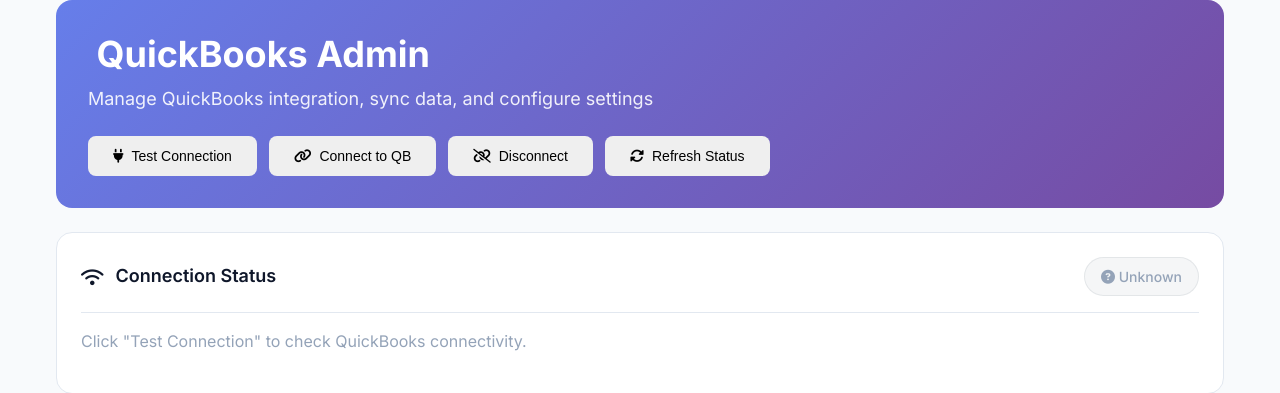
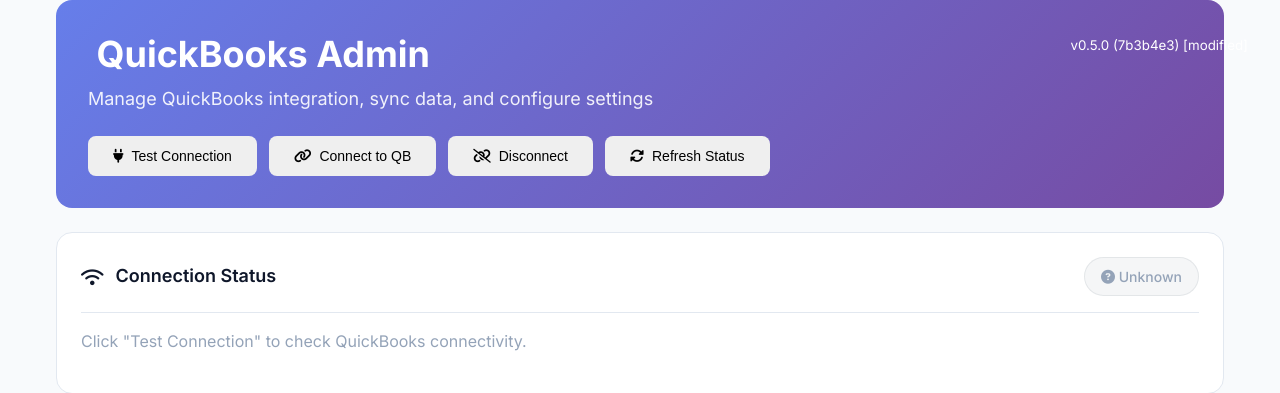
Before and after one commit to covxx/Paleta, a Flask app: page /quickbooks-admin in a window 1280 px wide. Shown: the top 393 px of the page. Run offline with Flask 3, Linux system fonts and the light colour scheme; a user stored in the database is signed in.

Commit message:
Add version display to QuickBooks admin template

```diff
--- a/templates/quickbooks_admin.html
+++ b/templates/quickbooks_admin.html
@@ -29,6 +29,12 @@
         color: rgba(255, 255, 255, 0.9);
         font-size: var(--font-size-lg);
         margin-bottom: 0;
+    }
+
+    .qb-header .version-info {
+        position: absolute;
+        top: var(--space-8);
+        right: var(--space-8);
     }
 
     .qb-actions {
@@ -303,8 +309,15 @@
 <div class="container">
     <!-- QuickBooks Admin Header -->
     <div class="qb-header">
-        <h1><i class="fab fa-quickbooks"></i> QuickBooks Admin</h1>
-        <p>Manage QuickBooks integration, sync data, and configure settings</p>
+        <div class="d-flex justify-content-between align-items-start">
+            <div>
+                <h1><i class="fab fa-quickbooks"></i> QuickBooks Admin</h1>
+                <p>Manage QuickBooks integration, sync data, and configure settings</p>
+            </div>
+            <div class="version-info">
+                <small class="text-white-50">v{{ version_info.display_version if version_info else '0.5.0' }}</small>
+            </div>
+        </div>
 
         <div class="qb-actions">
             <button class="btn btn-outline-light" onclick="testConnection()">
```
